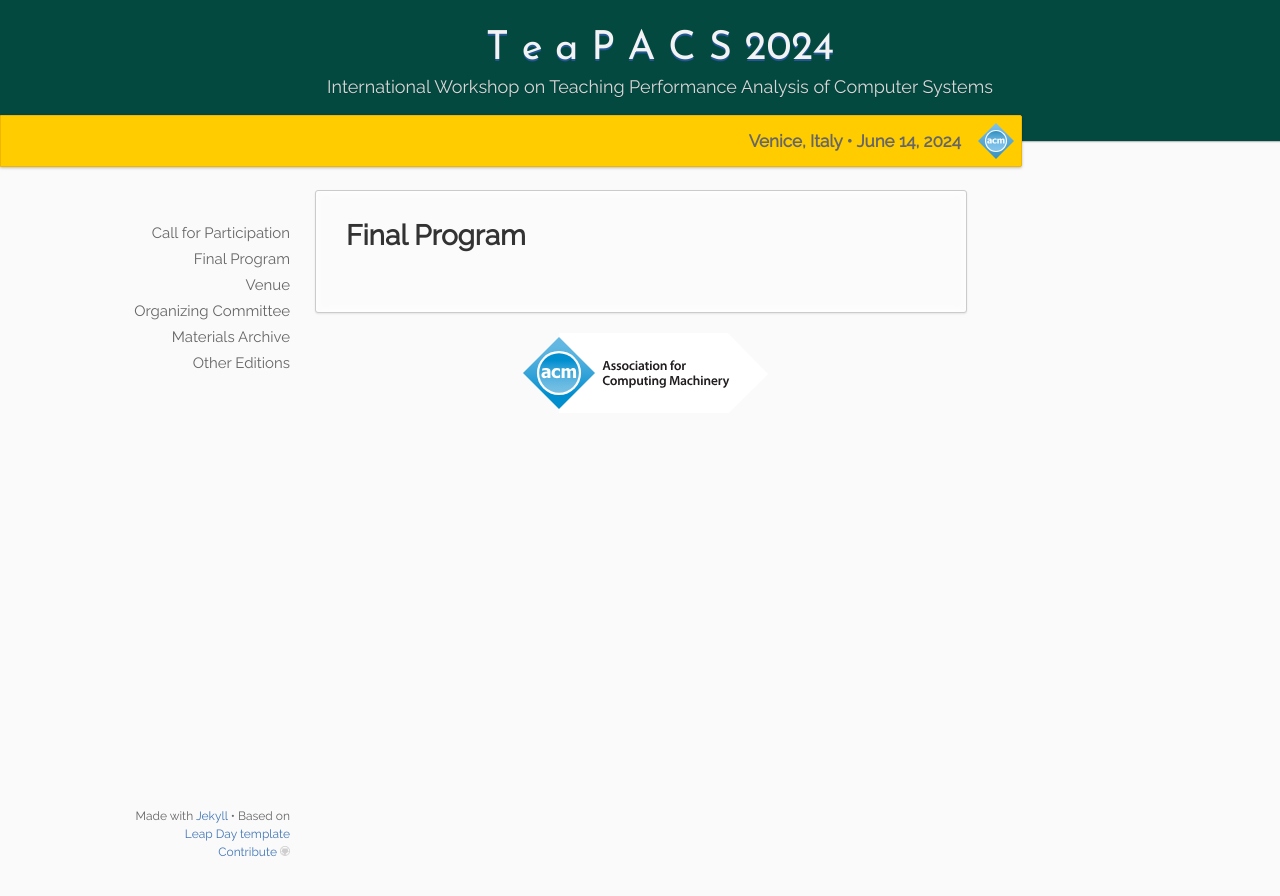
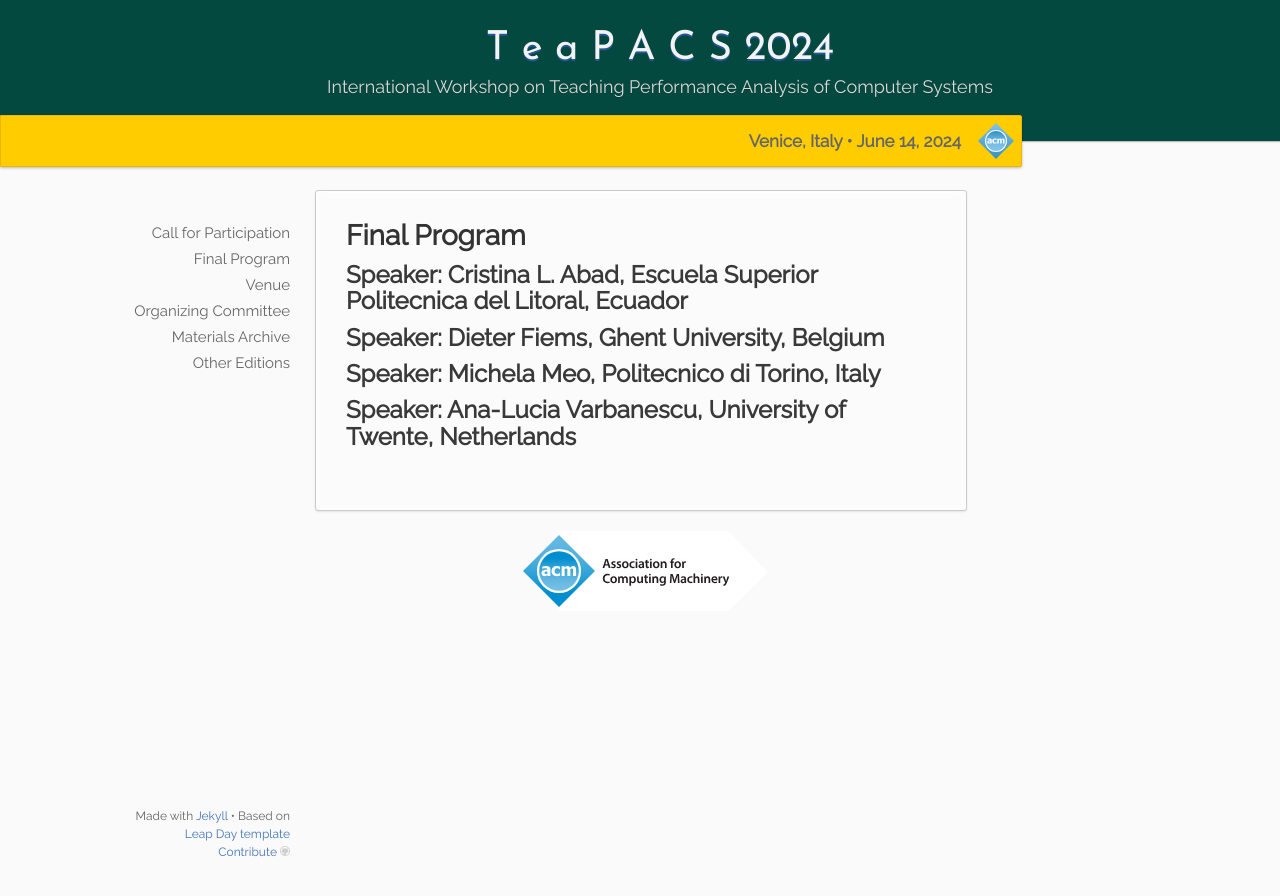
Before and after one commit to alessandropellegrini/teapacs.github.io, a Jekyll site: the page built from _2024/05.program.md, in a window 1280 px wide. Shown: the top 896 px of the page. Built offline with Jekyll 4.4.1, drawn with Linux system fonts in a browser that asks for light colours.

Commit message:
Update 05.program.md

```diff
--- a/_2024/05.program.md
+++ b/_2024/05.program.md
@@ -18,16 +18,21 @@ permalink: /:collection/program/
 | 16:00 | Talk 4: Ziv Scully                |
 | 16:45 | Discussion Session (D2): How to teach |
 | 17:45 | Closing Remarks                  |
+-->
 
+## Speaker: Cristina L. Abad, Escuela Superior Politecnica del Litoral, Ecuador
 
-## Speaker: Giuliano Casale
+<!--
 ## Title: Performance evaluation teaching in the age of cloud computing
 
 **Abstract**: Cloud computing has been a primary ICT driver during the last 15 years, fostering sharp changes in performance engineering practices across the computing industry and, at the same time, profoundly steering research trends in academia. A distinctive trait of this paradigm is that cloud engineers can programmatically control software and system performance, raising an expectation for computing graduates who find employment in this area to be ready to engage in hands-on performance engineering problems. This, in turn, calls for a broader and more profound education on performance topics as part of the computing curriculum. This talk will present my own experience and views on the intersection between cloud computing and performance evaluation teaching. I will also give practical examples of how we can engage students in the performance evaluation discipline and prepare them to tackle quality-of-service engineering challenges that arise in the cloud domain.
 
 **Bio**: Giuliano Casale joined the Department of Computing at Imperial College London in 2010, where he is currently a Reader. He teaches and does research in performance engineering and cloud computing, topics on which he has published more than 150 refereed papers. He has served on the technical program committee of several conferences in performance and dependability. His research work has received multiple recognitions, including best paper awards at ACM SIGMETRICS, IEEE/IFIP DSN, and IEEE INFOCOM. He serves on the editorial boards of IEEE TNSM and ACM TOMPECS, as editor-in-chief of Elsevier PEVA, and as the current chair of ACM SIGMETRICS.
+-->
 
-## Speaker: Diwakar Krishnamurthy
+## Speaker: Dieter Fiems, Ghent University, Belgium
+
+<!--
 ## Title: Teaching Software Performance Evaluation to Undergrads: Lessons Learned and Challenges
 
 **Abstract**: Recent high profile performance-related outages and problems in industry clearly establish the importance of imparting performance evaluation skills to students at the undergrad level. Yet, performance engineering is rarely a required course in most software engineering programs around the world. The typical undergrad student is naturally drawn towards coding courses and courses on topics that they think are likely to be in demand in industry, e.g., AI and ML. While sympathetic, curriculum designers often cite student pressures and other factors such as accreditation requirements from engineering bodies to argue for not including a required performance evaluation course.
@@ -35,8 +40,11 @@ permalink: /:collection/program/
 As a long time instructor of a required, undergrad software performance evaluation course, I will describe some of my experiences operating in such a climate. Specifically, I will outline key strategies I have followed to motivate students and overcome their resistance to the somewhat analytical nature of performance analysis. I will also offer my observations on how undergrad curriculums can be tuned to instil a performance-aware mindset into students. Finally, I will point out ongoing challenges and invite the audience to brainstorm some solutions.
 
 **Bio**: Diwakar Krishnamurthy is a Professor at the Department of Electrical and Software Engineering at the University of Calgary in Calgary, Alberta, Canada. Diwakar’s research interests span all aspects of characterizing, testing, modeling, and optimizing the performance of software systems. Recently, his efforts have focused on automated performance management of cloud and big data systems. A key emphasis of his research is to devise practical performance engineering techniques that can be operationalized in industry contexts, He has collaborated very closely with industry partners such as HP, SAP, and Huawei towards this objective. Diwakar has served on the TPCs of many performance-themed conferences such as ACM SIGMETRICS and ACM/SPEC ICPE. He has won or has been nominated for many teaching awards, including winning one for teaching an undergrad performance evaluation course.
+-->
 
-## Speaker: Mohammad Hajiesmaili
+## Speaker: Michela Meo, Politecnico di Torino, Italy
+
+<!--
 ## Title: Teaching Learning-augmented Algorithms with Societal Design Criteria
 **Abstract**: Traditionally, computer systems are designed to optimize classic notions of performance such as flow completion time, cost, etc. The system performance is then typically evaluated by characterizing theoretical bounds in worst-case settings. For the next generation of computer systems, it is essential to elevate societal criteria, such as carbon awareness and equity, as first-class design goals. However, the classic performance metrics may conflict with societal criteria. Foundational understanding and performance evaluations of systems with these inherent tradeoffs lead to two categories of challenges that impact the core educational components of algorithm design and performance analysis courses.
 - The classic techniques, e.g., worst-case analysis, for systems with conflicting objectives may lead to the impossibility of results. However, foundational understanding of the impossibility of results calls for new techniques and tools. In traditional performance evaluation, to understand the foundational limits, typically, it is sufficient to derive lower-bound arguments in worst-case settings. In the new era of system design, lower bounds are inherently about tradeoffs between different objectives. Characterizing these tradeoffs in settings with multiple design criteria is closer to the notion of  Pareto-optimality, which is drastically different from classic lower bounds.
@@ -45,8 +53,11 @@ As a long time instructor of a required, undergrad software performance evaluati
 We will use the online knapsack problem as a running example to contextualize how the learning-augmented and societal system design calls for broader and new educational components in classic algorithms and performance analysis courses.
 
 **Bio**: Mohammad Hajiesmaili is an Assistant Professor with the Manning College of Information and Computer Sciences at the University of Massachusetts Amherst. He directs the Sustainability, Optimization, Learning, and Algorithms Research (SOLAR) lab, where the research focus is on developing optimization and machine learning, and algorithmic tools to improve the energy and carbon efficiency of digital and cyberinfrastructure. He was named to Popular Science’s Brilliant 10 in 2022, featuring his work on the decarbonization of the internet. His awards and honors include an NSF CAREER Award, an Amazon Research Award, a Google Faculty Research Award, and other awards from NSF, VMWare, and Adobe. He has received five best paper runner-ups in the ACM e-Energy conference.
+-->
 
-## Speaker: Ziv Scully
+## Speaker: Ana-Lucia Varbanescu, University of Twente, Netherlands
+
+<!--
 ## Title: The Role of Advanced Math in Teaching Performance Modeling
 **Abstract**: How should we teach performance modeling without assuming a deep mathematical background? One approach is to focus on rigorously studying relatively simple stochastic models that do not require too much math background. But this may leave students underprepared to reason about systems in practice. They have multiple servers, non-Poisson arrivals, heavy tails, and other features that demand more complex stochastic models. But rigorously studying such models requires more mathematical background than many computer science and engineering students have.
 
```
